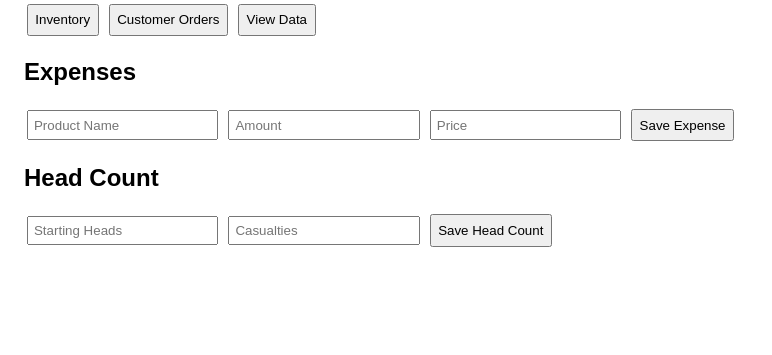
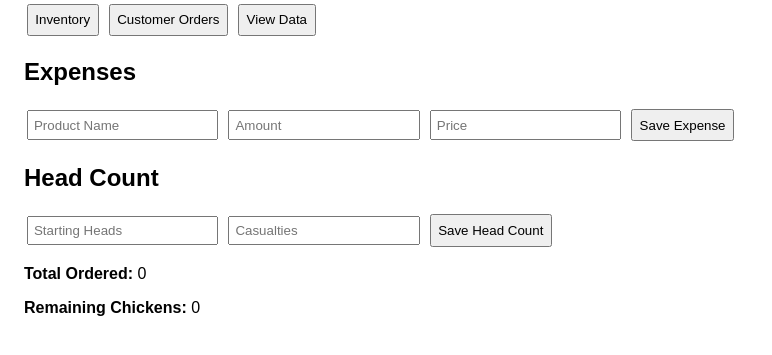
Before and after one commit to borgr2/RTL, a plain HTML site: page index.html in a window 1280 px wide. Shown: the part 103-458 px from the top of the page, without its empty margins (0-772 px from the left). Drawn offline with Linux system fonts and the light colour scheme.

Commit message:
Update index.html

```diff
--- a/index.html
+++ b/index.html
@@ -33,7 +33,12 @@
       <input type="number" id="casualties" placeholder="Casualties" required>
       <button type="submit">Save Head Count</button>
     </form>
+
   </div>
+  <div id="headSummary">
+  <p><strong>Total Ordered:</strong> <span id="totalOrdered">0</span></p>
+  <p><strong>Remaining Chickens:</strong> <span id="remainingChickens">0</span></p>
+</div>
 
   <div id="orders" class="tab">
     <h2>Customer Orders</h2>
```
